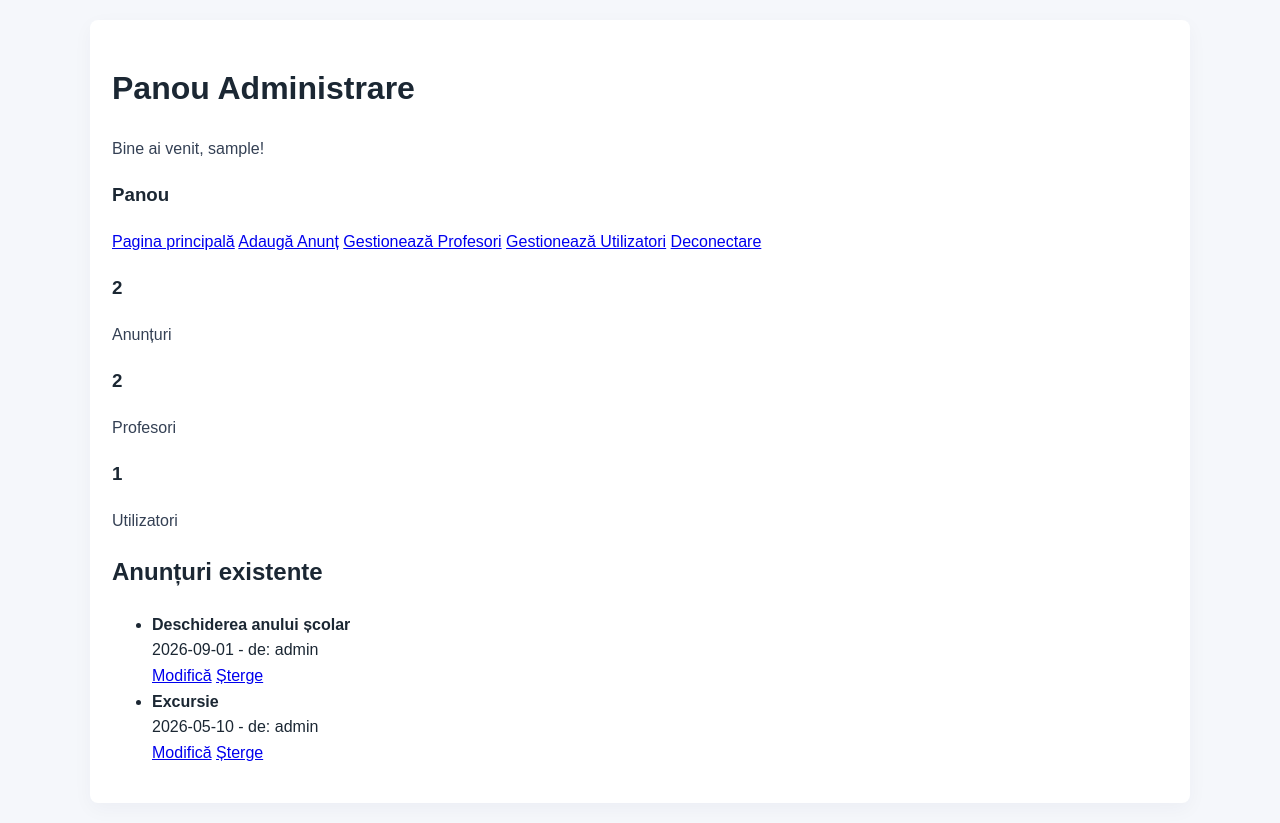
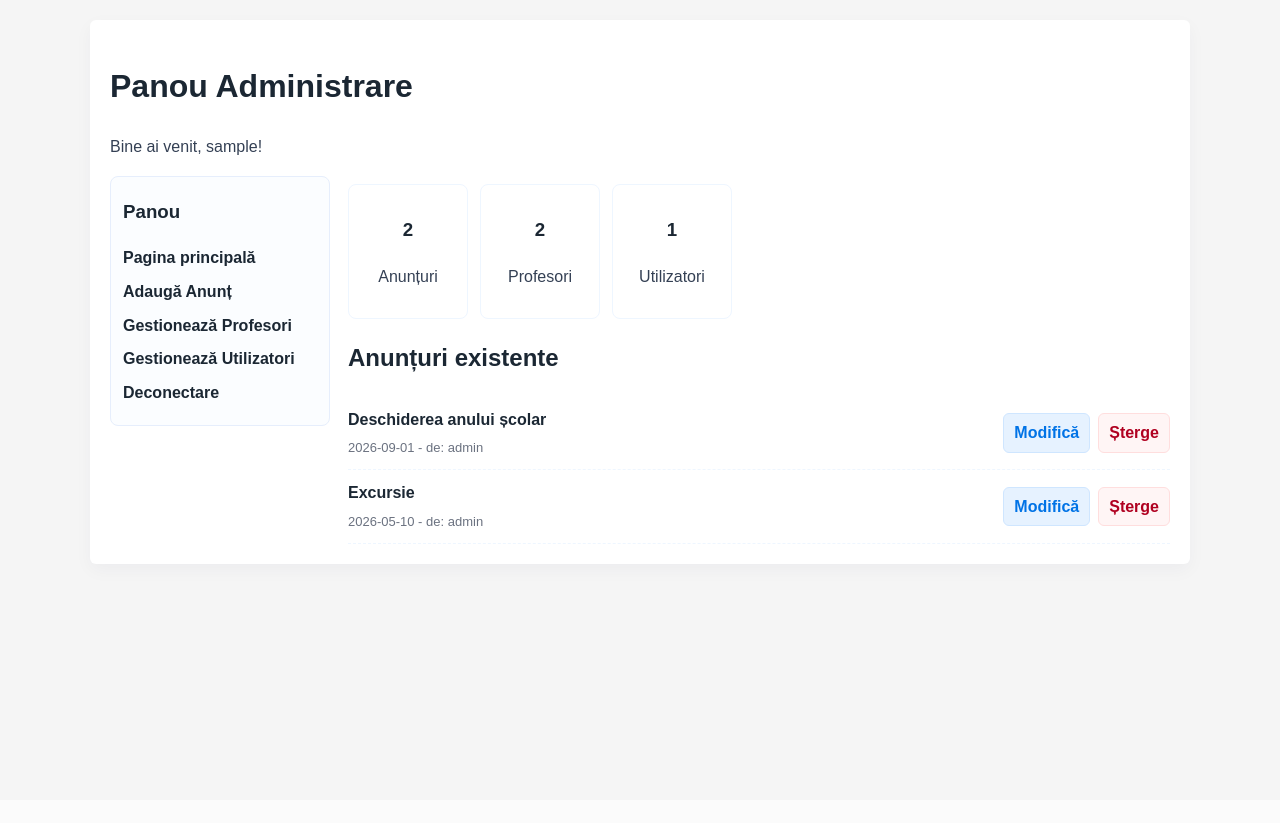
Before and after one commit to zbardian/scoala_gimnaziala, a PHP site: page /admin/dashboard.php in a window 1280 px wide. After the commit the page ends 565 px from the top, so only its background shows below. Run offline with PHP 8.4, Linux system fonts and the light colour scheme; the visitor is signed in with stand-in values (Sample User, id 1); data comes from the database, SQL or seed files in the repository.

Commit message:
commit 47

```diff
--- a/style.css
+++ b/style.css
@@ -1,97 +1,72 @@
-:root { --accent-color: #0073e6; --text-dark: #1b2733; --muted:#6b7280; }
+/* Simple, stable stylesheet - rollback version */
+:root { --accent: #0073e6; --text:#1b2733; --muted:#6b7280; }
 
-/* Reset / base */
 * { box-sizing: border-box; }
 body {
     font-family: Arial, Helvetica, sans-serif;
     line-height: 1.6;
     margin: 0;
     padding: 0;
-    background-color: #f5f7fb;
-    color: var(--text-dark);
+    background-color: #f5f5f5;
+    color: var(--text);
 }
 
-/* Layout container used in header and main */
-.container {
-    max-width: 1100px;
-    margin: 0 auto;
-    padding: 0 16px;
+/* Header / nav */
+.site-header {
+    background: var(--accent);
+    color: #fff;
+    padding: 12px 0;
 }
+.site-header .container { display:flex; align-items:center; justify-content:space-between; gap:12px; }
+.site-header h1 { margin:0; font-size:20px; }
+.main-nav { display:flex; gap:14px; align-items:center; }
+.main-nav a { color:#fff; text-decoration:none; font-weight:600; padding:6px 8px; border-radius:6px; }
+.main-nav a:hover { background: rgba(255,255,255,0.08); }
 
-/* Header / navigation */
-.site-header {
-    background: var(--accent-color);
-    color: #fff;
-    padding: 14px 0;
-    box-shadow: 0 2px 6px rgba(11,35,71,0.06);
-}
-.site-header h1 {
-    margin: 0;
-    font-size: 22px;
-    font-weight: 700;
-}
-.main-nav {
-    margin-top: 8px;
-    display: flex;
-    gap: 18px;
-    flex-wrap: wrap;
-    align-items: center;
-}
-.main-nav a {
-    color: #ffffff;
-    text-decoration: none;
-    padding: 6px 8px;
-    border-radius: 6px;
-    transition: background .15s ease, color .15s ease;
-    font-weight: 600;
-}
-.main-nav a:hover,
-.main-nav a:focus {
-    background: rgba(255,255,255,0.08);
-    outline: none;
-}
+/* Page container and main content */
+.container { max-width:1100px; margin:0 auto; padding:0 16px; }
+main.container { background:#fff; margin:20px auto; padding:20px; border-radius:6px; box-shadow:0 6px 18px rgba(10,30,80,0.04); }
 
-/* Main content area */
-main.container {
-    background: #fff;
-    margin: 20px auto;
-    padding: 22px;
-    box-shadow: 0 6px 20px rgba(10,30,80,0.04);
-    border-radius: 8px;
-}
+h2,h3 { color: var(--text); }
+p { color:#344054; }
 
-h2, h3, h4 { color: var(--text-dark); }
-p { color: #344054; }
+/* Despre școala section helpers */
+#despre-scoala { display:flex; gap:20px; align-items:flex-start; flex-wrap:wrap; margin-bottom:20px; }
+#despre-scoala > div { background:transparent; }
+#despre-scoala .info-box { width:320px; background:#f7fbff; border:1px solid #e6f3ff; padding:12px; border-radius:8px; }
 
-/* Cards / lists */
-.anunt, .profesor {
-    padding: 12px;
-    border: 1px solid #e6eefc;
-    background-color: #fcfdff;
-    margin-bottom: 12px;
-    border-radius: 6px;
-}
-
-/* Utility messages */
-.errors { color: #b00020; }
-.success { color: #006600; }
+/* Simple cards/lists */
+.anunt, .profesor { padding:12px; border:1px solid #e3e8f8; background:#fcfdff; margin-bottom:12px; border-radius:6px; }
 
 /* Footer */
-footer {
-    background-color: var(--accent-color);
-    color: white;
-    text-align: center;
-    padding: 12px 0;
-    position: static;
+footer { background:var(--accent); color:#fff; text-align:center; padding:12px 0; position:static; }
+
+/* Admin panel (basic, stable) */
+.admin-layout { display:flex; gap:18px; align-items:flex-start; }
+.admin-sidebar { width:220px; background:#fbfdff; border:1px solid #e6eefc; padding:12px; border-radius:8px; }
+.admin-sidebar h3 { margin-top:0; }
+.admin-sidebar a { display:block; color:var(--text); text-decoration:none; margin:8px 0; font-weight:600; }
+.admin-sidebar a:hover { color:var(--accent); }
+.admin-content { flex:1; }
+.stats-row { display:flex; gap:12px; margin:8px 0 16px; flex-wrap:wrap; }
+.stat-card { background:#fff; border:1px solid #eef6ff; padding:12px; border-radius:8px; min-width:120px; text-align:center; }
+
+.announcements { list-style:none; padding:0; margin:0; }
+.announcement-item { display:flex; justify-content:space-between; align-items:center; padding:10px 0; border-bottom:1px dashed #eef6ff; }
+.announcement-meta { color:var(--muted); font-size:13px; margin-top:6px; }
+.announcement-actions { display:flex; gap:8px; }
+.btn { display:inline-block; padding:6px 10px; border-radius:6px; text-decoration:none; font-weight:600; }
+.btn-edit { background:#e6f2ff; color:var(--accent); border:1px solid #cfe6ff; }
+.btn-delete { background:#fff5f5; color:#b00020; border:1px solid #ffdede; }
+
+/* Messages */
+.errors { color:#b00020; }
+.success { color:#006600; }
+
+/* Responsive */
+@media (max-width:800px) {
+    .admin-layout { flex-direction:column; }
+    .admin-sidebar { width:100%; }
+    .main-nav { justify-content:center; }
+    main.container { margin:12px; padding:16px; }
 }
-
-/* Responsive adjustments */
-@media (max-width: 800px) {
-    .main-nav { justify-content: center; gap:12px; }
-    main.container { margin: 12px; padding: 16px; }
-}
-
-@media (max-width: 480px) {
-    .site-header h1 { font-size: 18px; }
-    .main-nav { gap:8px; }
-}
```
